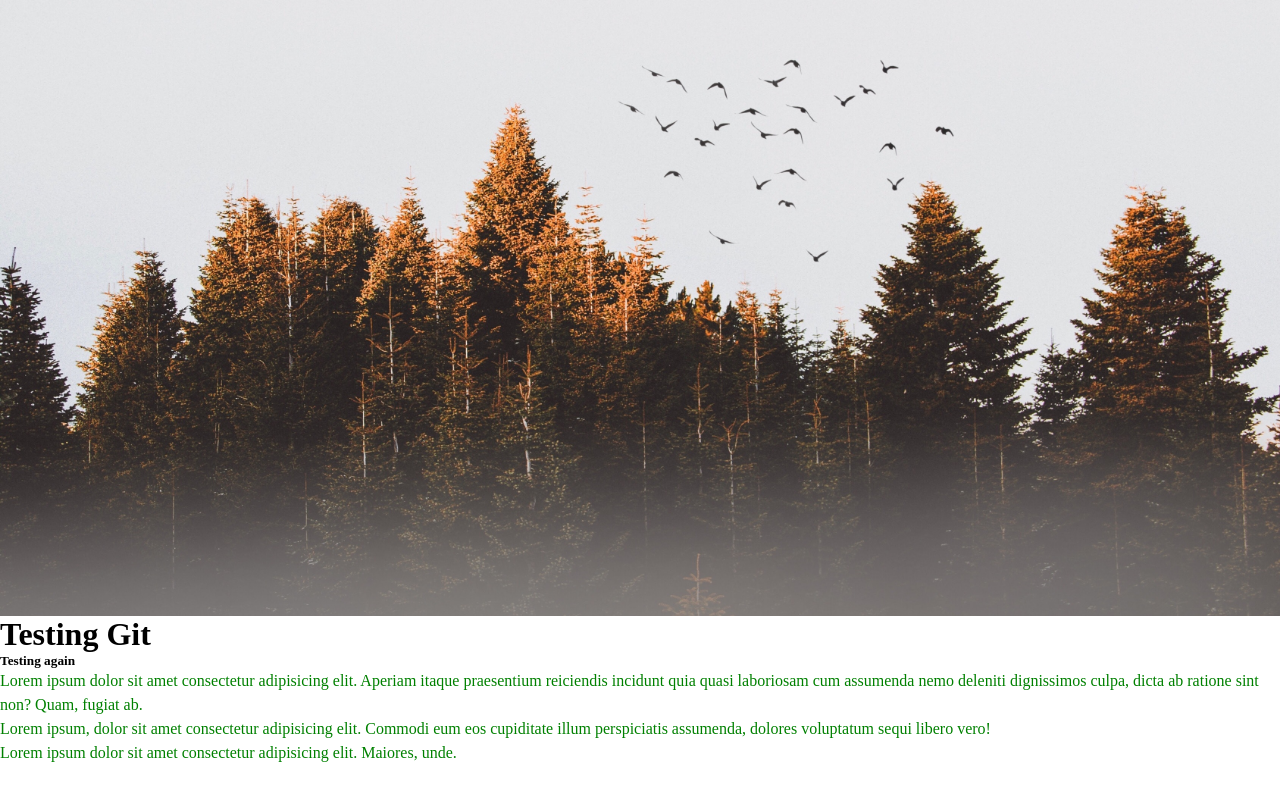
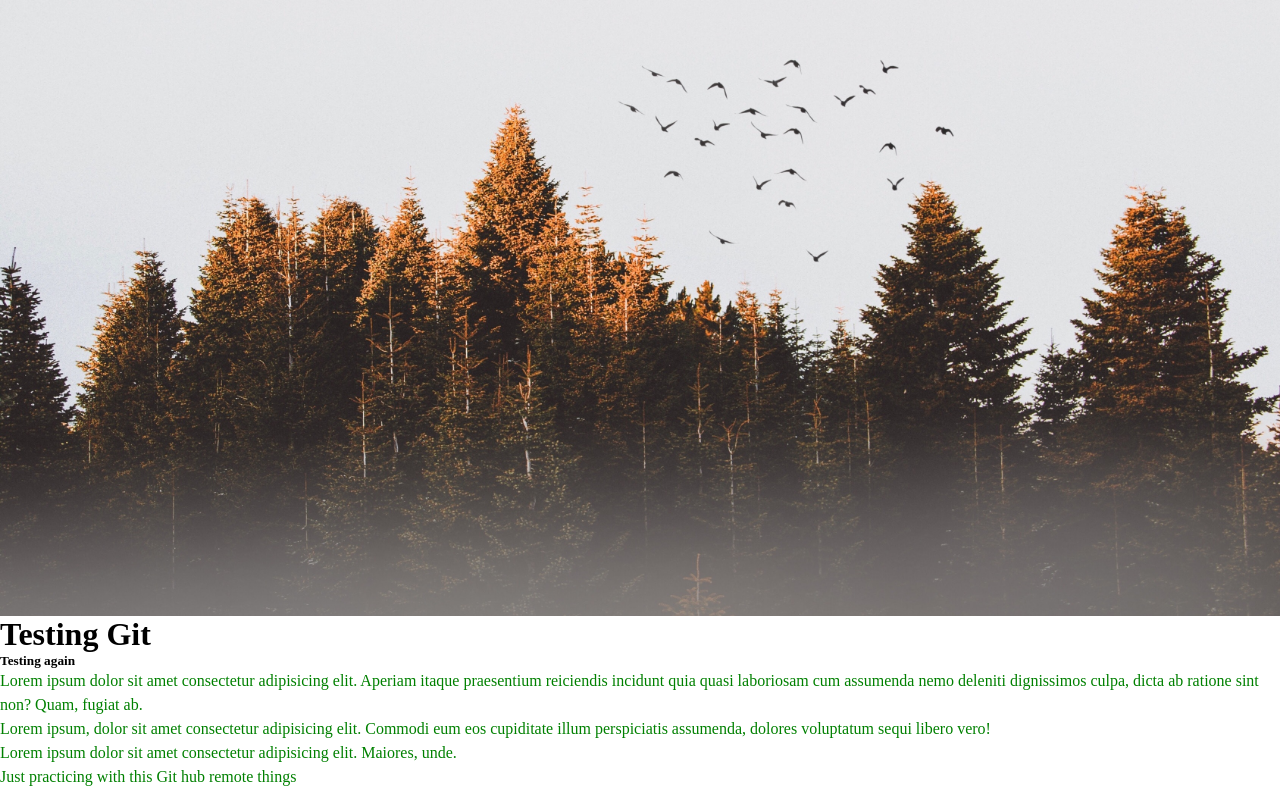
Before and after one commit to jamiev03/Mountains-site, a plain HTML site: page index.html in a window 1280 px wide. Shown: the part 152-941 px from the top of the page. Before the commit the page ends 917 px from the top, so only its background shows below. Drawn offline with Linux system fonts and the light colour scheme.

Commit message:
new commit

```diff
--- a/index.html
+++ b/index.html
@@ -21,5 +21,7 @@
 
     <p>Lorem ipsum dolor sit amet consectetur adipisicing elit. Maiores, unde.</p>
 
+    <p>Just practicing with this Git hub remote things</p>
+
 </body>
 </html>
```
